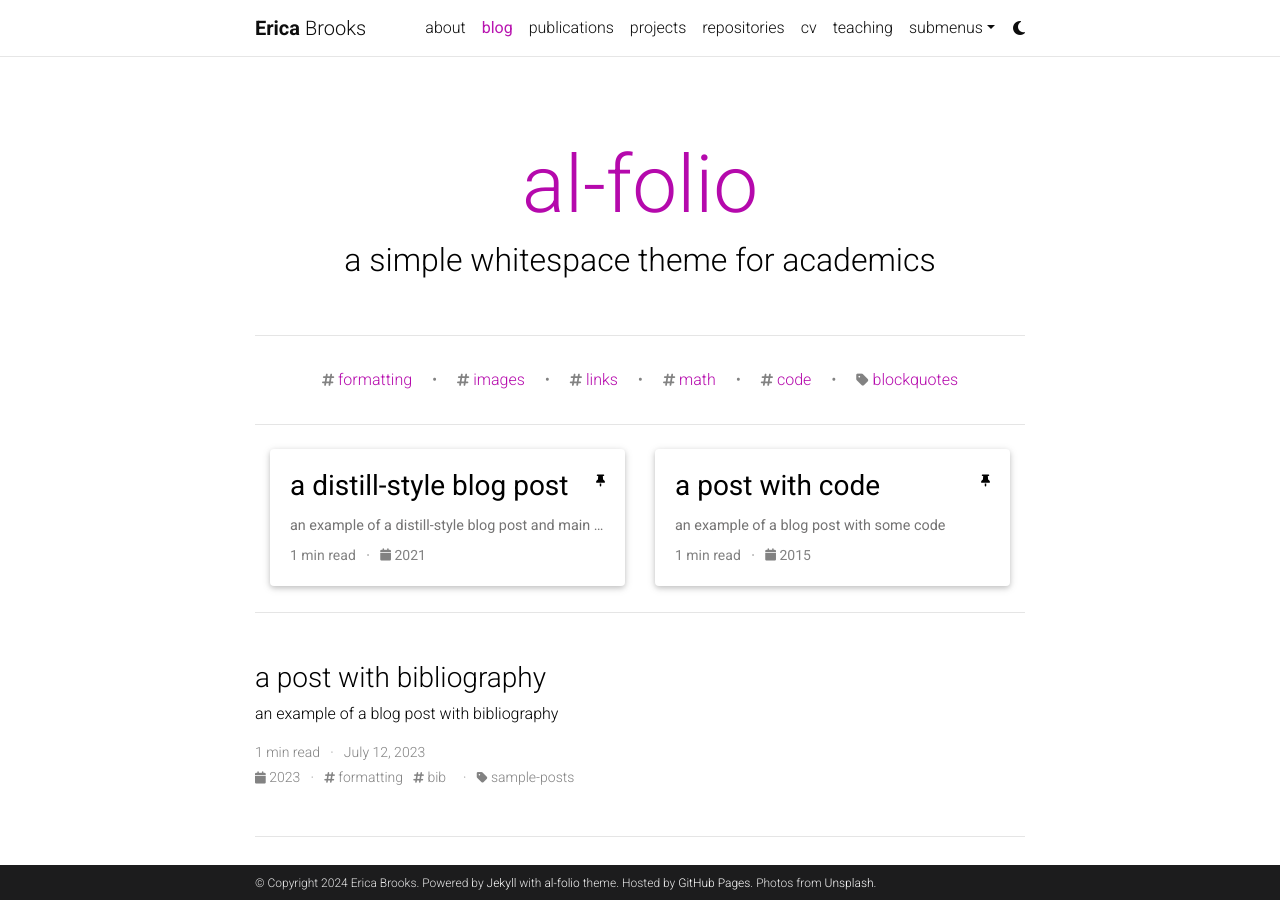
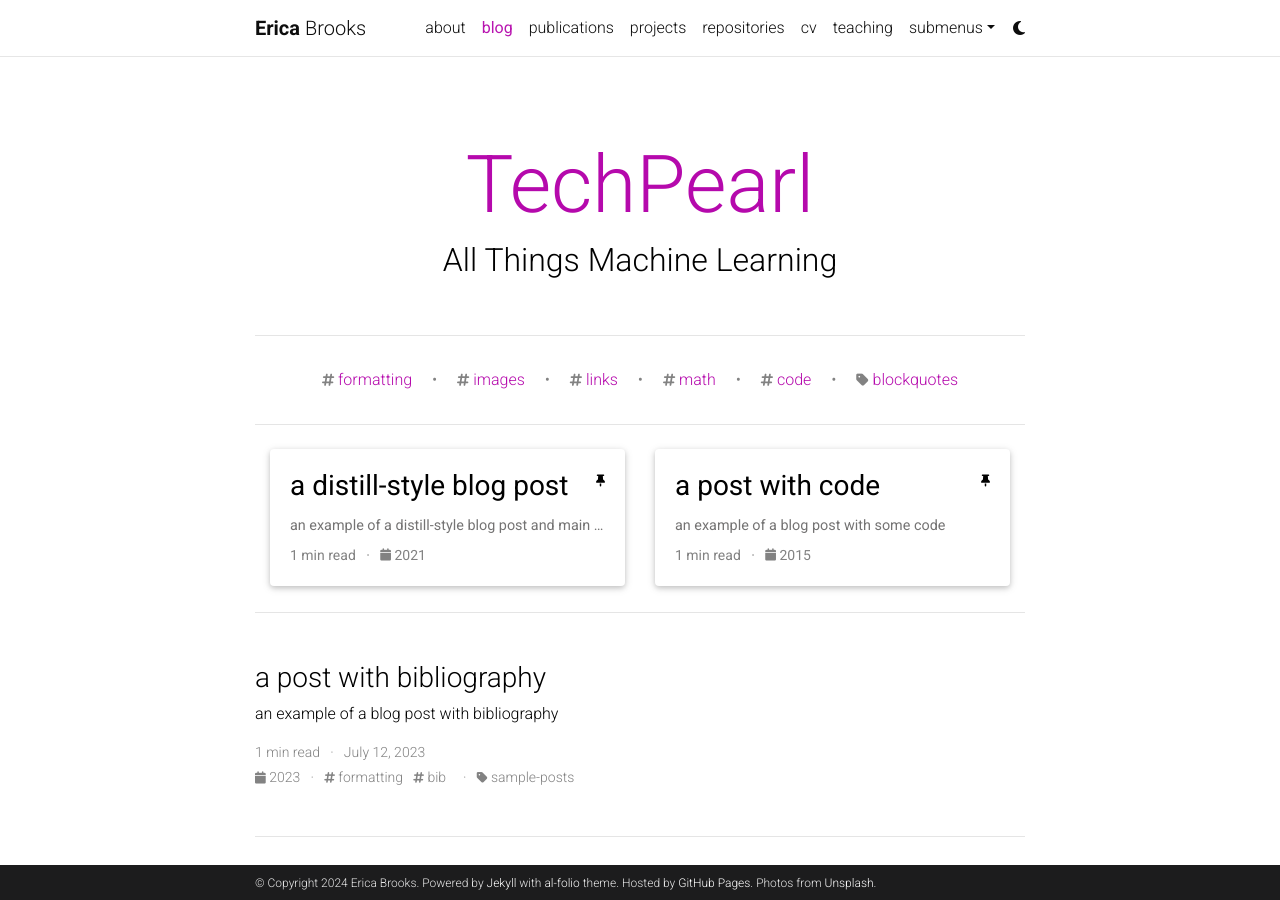
Before and after one commit to BrooksErica/BrookssErica.github.io, a Jekyll site: the page built from blog/index.html, in a window 1280 px wide and 900 px high. Built offline with Jekyll 4.4.1, drawn with Linux system fonts in a browser that asks for light colours; the list of posts is cut into pages by our own code; comment, search, counter and statistics services are not loaded; a style sheet for code colours, icons or effects is not loaded.

Commit message:
Update _config.yml

```diff
--- a/_config.yml
+++ b/_config.yml
@@ -123,9 +123,9 @@
 # Blog
 # -----------------------------------------------------------------------------
 
-blog_name: al-folio # blog_name will be displayed in your blog page
+blog_name: TechPearl # blog_name will be displayed in your blog page
 blog_nav_title: blog # your blog must have a title for it to be displayed in the nav bar
-blog_description: a simple whitespace theme for academics
+blog_description: All Things Machine Learning
 permalink: /blog/:year/:title/
 
 # Pagination
```
